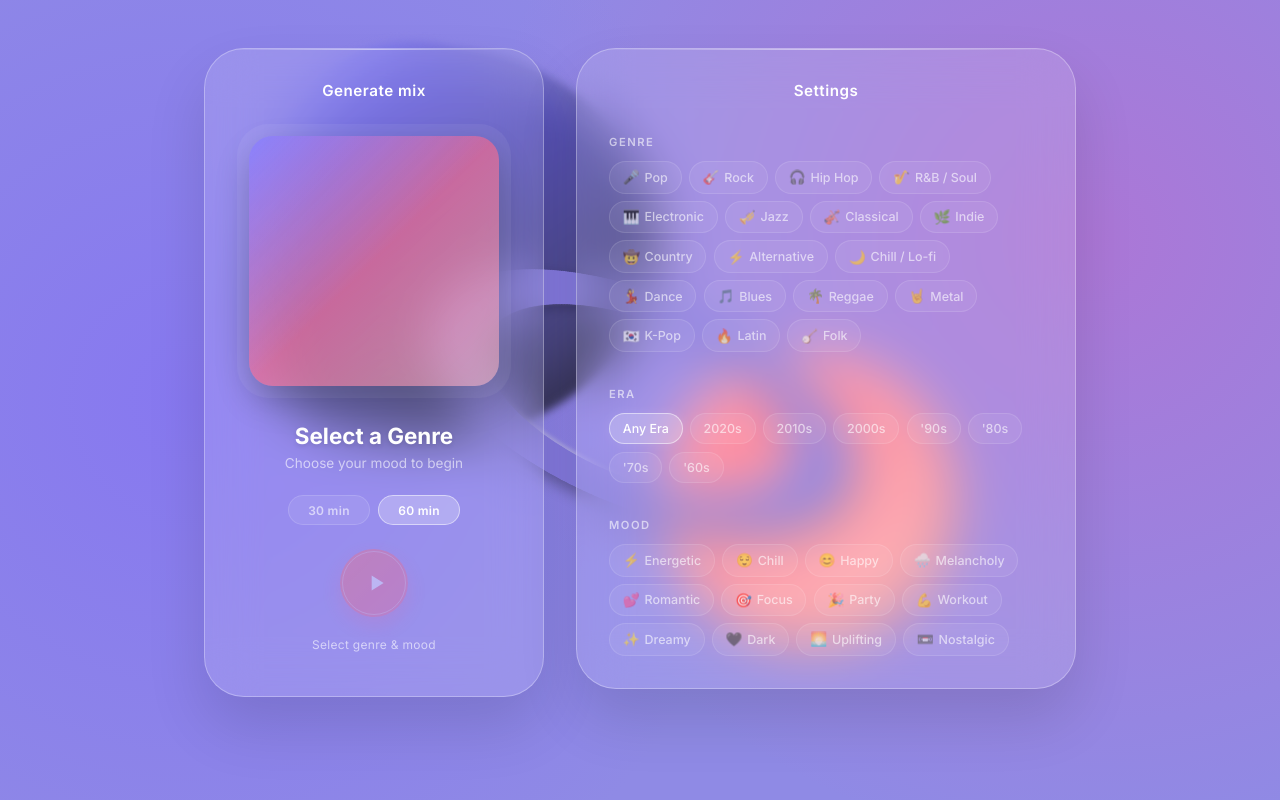
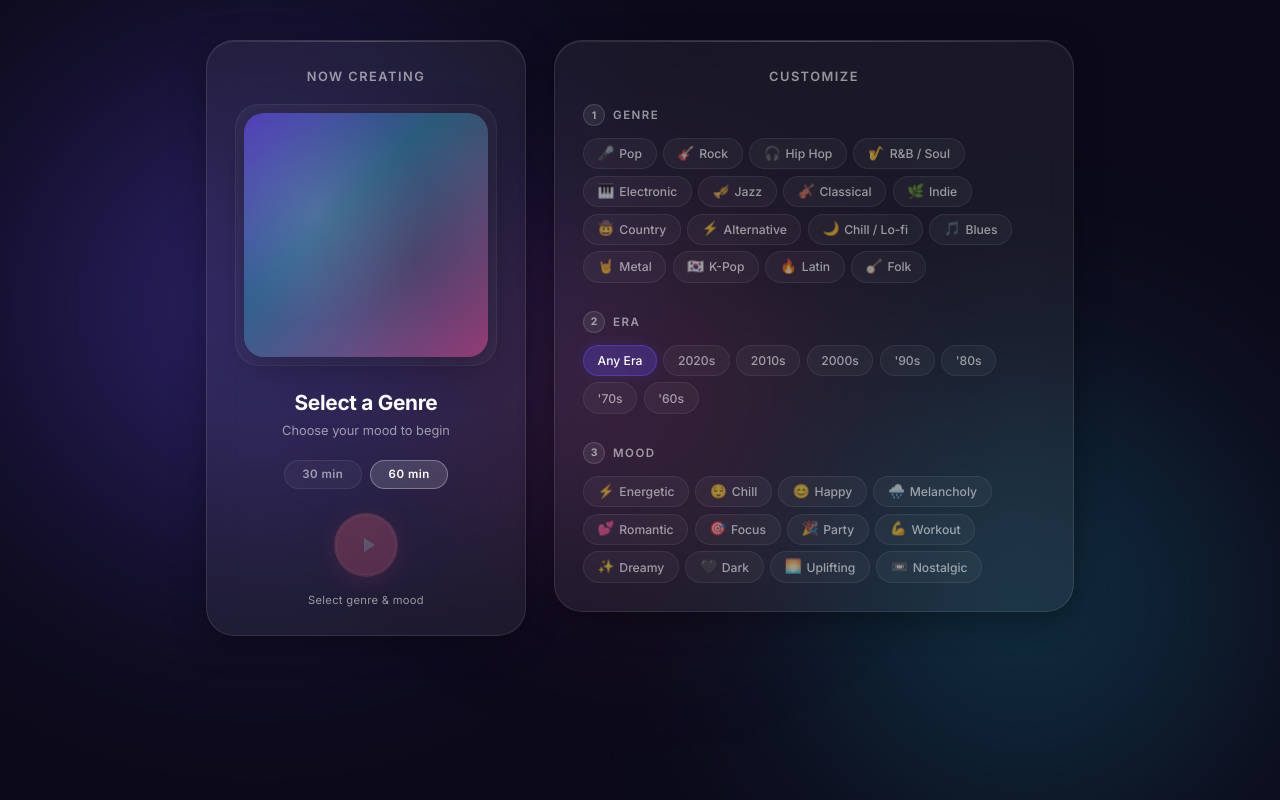
Before and after one commit to raynya1212/music-playlist-generator, a Next.js app: page / in a window 1280 px wide. Built offline with nearby package versions, Linux system fonts and the light colour scheme.

Commit message:
feat: dark glassmorphism redesign, remove reggae/dance, add era selection, numbered step UX

```diff
--- a/app/globals.css
+++ b/app/globals.css
@@ -1,173 +1,169 @@
 :root {
-  --bg-color: #8f8ae5;
-  --glass-bg: rgba(255, 255, 255, 0.12);
-  --glass-border: rgba(255, 255, 255, 0.3);
-  --glass-shadow: 0 30px 60px rgba(0, 0, 0, 0.12);
+  --font-main: 'Inter', sans-serif;
   --text-primary: #ffffff;
-  --text-secondary: rgba(255, 255, 255, 0.6);
+  --text-secondary: rgba(255, 255, 255, 0.55);
+  --accent: #f06292;
   --accent-gradient: linear-gradient(135deg, #ff6b6b 0%, #f06292 100%);
-  --accent-glow: 0 8px 20px rgba(240, 98, 146, 0.5);
-  --font-main: 'Inter', sans-serif;
+  --accent-glow: 0 6px 24px rgba(240, 98, 146, 0.45);
 }
 
-* {
-  box-sizing: border-box;
+* { box-sizing: border-box; margin: 0; padding: 0; }
+
+body {
+  min-height: 100vh;
+  font-family: var(--font-main);
+  color: var(--text-primary);
+  overflow-x: hidden;
+  position: relative;
+  /* Deep dark canvas with rich color spots */
+  background: #0c0a1a;
 }
 
-body {
-  margin: 0;
-  padding: 0;
-  min-height: 100vh;
-  background-color: var(--bg-color);
-  background-image:
-    radial-gradient(circle at 15% 50%, rgba(135, 120, 240, 1) 0%, transparent 50%),
-    radial-gradient(circle at 85% 30%, rgba(200, 100, 200, 0.5) 0%, transparent 50%);
-  font-family: var(--font-main);
-  color: var(--text-primary);
-  display: flex;
-  justify-content: center;
-  align-items: flex-start;
-  overflow-x: hidden;
-  position: relative;
+/* ─── Mesh gradient background ─── */
+.bg-mesh {
+  position: fixed;
+  inset: 0;
+  z-index: 0;
+  pointer-events: none;
+  overflow: hidden;
 }
 
-/* 3D Abstract Background Shapes */
-.bg-shape {
-  position: fixed;
-  z-index: 0;
+.bg-mesh::before,
+.bg-mesh::after {
+  content: '';
+  position: absolute;
   border-radius: 50%;
-  filter: blur(4px);
-  pointer-events: none;
+  filter: blur(100px);
 }
 
-.shape-1 {
-  width: 400px;
-  height: 400px;
-  background: linear-gradient(135deg, #6c63ff 0%, #3f3d56 100%);
-  top: 10%;
-  left: 20%;
-  border-radius: 40% 60% 70% 30% / 40% 50% 60% 50%;
-  animation: float 10s ease-in-out infinite;
-  box-shadow: inset -20px -20px 40px rgba(0,0,0,0.2), inset 20px 20px 40px rgba(255,255,255,0.2);
+/* Primary blob - violet / indigo */
+.bg-mesh::before {
+  width: 60vw;
+  height: 60vw;
+  max-width: 800px;
+  max-height: 800px;
+  background: radial-gradient(circle, rgba(99, 73, 230, 0.45) 0%, transparent 70%);
+  top: -10%;
+  left: -10%;
 }
 
-.shape-2 {
-  width: 300px;
-  height: 300px;
-  background: linear-gradient(135deg, #ff6584 0%, #ffb8b8 100%);
-  bottom: 15%;
-  right: 25%;
-  border-radius: 50%;
-  animation: float 12s ease-in-out infinite reverse;
-  box-shadow: inset -15px -15px 30px rgba(0,0,0,0.15), inset 15px 15px 30px rgba(255,255,255,0.3);
+/* Secondary blob - teal / cyan */
+.bg-mesh::after {
+  width: 50vw;
+  height: 50vw;
+  max-width: 700px;
+  max-height: 700px;
+  background: radial-gradient(circle, rgba(34, 211, 238, 0.25) 0%, transparent 70%);
+  bottom: -15%;
+  right: -5%;
 }
 
-.shape-ring {
-  width: 450px;
-  height: 450px;
-  border: 60px solid #857ae0;
+/* Third accent blob */
+.bg-blob-accent {
+  position: fixed;
+  width: 40vw;
+  height: 40vw;
+  max-width: 550px;
+  max-height: 550px;
   border-radius: 50%;
-  position: fixed;
+  background: radial-gradient(circle, rgba(236, 72, 153, 0.2) 0%, transparent 70%);
   top: 50%;
   left: 50%;
-  transform: translate(-50%, -50%) rotateX(60deg) rotateY(20deg);
-  box-shadow:
-    inset 0 10px 20px rgba(0,0,0,0.2),
-    0 15px 30px rgba(0,0,0,0.3),
-    inset 0 -5px 10px rgba(255,255,255,0.4);
+  transform: translate(-50%, -50%);
+  filter: blur(80px);
   z-index: 0;
   pointer-events: none;
 }
 
-@keyframes float {
-  0% { transform: translateY(0px) rotate(0deg); }
-  50% { transform: translateY(-30px) rotate(10deg); }
-  100% { transform: translateY(0px) rotate(0deg); }
-}
-
+/* ─── Layout ─── */
 .container {
   display: flex;
-  gap: 2rem;
+  gap: 1.75rem;
   z-index: 10;
-  padding: 2rem;
-  max-width: 1100px;
+  padding: 2.5rem 2rem;
+  max-width: 1060px;
   width: 100%;
+  margin: 0 auto;
   justify-content: center;
   align-items: flex-start;
   flex-wrap: wrap;
   min-height: 100vh;
-  padding-top: 3rem;
-  padding-bottom: 3rem;
 }
 
-/* Glassmorphism Panel */
+/* ─── Glass Panel ─── */
 .glass-panel {
-  background: var(--glass-bg);
-  backdrop-filter: blur(25px);
-  -webkit-backdrop-filter: blur(25px);
-  border: 1px solid var(--glass-border);
-  border-radius: 2.5rem;
-  padding: 2rem;
-  box-shadow: var(--glass-shadow);
+  background: rgba(255, 255, 255, 0.06);
+  backdrop-filter: blur(16px);
+  -webkit-backdrop-filter: blur(16px);
+  border: 1px solid rgba(255, 255, 255, 0.1);
+  border-radius: 1.75rem;
+  padding: 1.75rem;
+  box-shadow:
+    0 8px 32px rgba(0, 0, 0, 0.35),
+    inset 0 1px 0 rgba(255, 255, 255, 0.08);
   display: flex;
   flex-direction: column;
   position: relative;
-  overflow: hidden;
 }
 
+/* Top highlight line */
 .glass-panel::before {
   content: '';
   position: absolute;
-  top: 0; left: 0; right: 0; height: 1px;
-  background: linear-gradient(90deg, rgba(255,255,255,0) 0%, rgba(255,255,255,0.5) 50%, rgba(255,255,255,0) 100%);
+  top: 0; left: 2rem; right: 2rem; height: 1px;
+  background: linear-gradient(90deg, transparent 0%, rgba(255,255,255,0.15) 50%, transparent 100%);
 }
 
-/* Player panel (left) */
+/* ─── Player Panel (left) ─── */
 .player-panel {
-  width: 340px;
+  width: 320px;
   flex-shrink: 0;
   position: sticky;
-  top: 3rem;
+  top: 2.5rem;
 }
 
-/* List panel (right) */
+/* ─── Settings Panel (right) ─── */
 .list-panel {
-  width: 500px;
+  width: 520px;
   flex-shrink: 0;
 }
 
-/* Header */
+/* ─── Panel Header ─── */
 .panel-header {
   display: flex;
   justify-content: center;
   align-items: center;
-  margin-bottom: 1.5rem;
+  margin-bottom: 1.25rem;
 }
 
 .header-title {
-  font-size: 0.95rem;
+  font-size: 0.8rem;
   font-weight: 600;
-  letter-spacing: 0.5px;
+  letter-spacing: 1.5px;
+  text-transform: uppercase;
+  color: var(--text-secondary);
 }
 
-/* Album Art */
+/* ─── Album Art ─── */
 .album-art-container {
   width: 100%;
   aspect-ratio: 1;
-  border-radius: 2rem;
+  border-radius: 1.5rem;
   margin-bottom: 1.5rem;
-  position: relative;
-  background: rgba(255,255,255,0.06);
-  padding: 0.75rem;
+  padding: 0.5rem;
+  background: rgba(255,255,255,0.04);
+  border: 1px solid rgba(255,255,255,0.06);
 }
 
 .album-art {
   width: 100%;
   height: 100%;
-  border-radius: 1.5rem;
-  background:
-    linear-gradient(135deg, rgba(108, 99, 255, 0.8) 0%, rgba(255, 101, 132, 0.6) 50%, rgba(255, 184, 184, 0.5) 100%);
-  box-shadow: 0 15px 35px rgba(0,0,0,0.2);
+  border-radius: 1.25rem;
+  background: linear-gradient(135deg,
+    rgba(99, 73, 230, 0.7) 0%,
+    rgba(34, 211, 238, 0.3) 40%,
+    rgba(236, 72, 153, 0.5) 100%);
+  box-shadow: 0 12px 40px rgba(0,0,0,0.3);
   position: relative;
   overflow: hidden;
   display: flex;
@@ -175,53 +171,53 @@ body {
   align-items: center;
 }
 
-.album-art::after {
+.album-art::before {
   content: '';
   position: absolute;
-  top: 0; left: 0; right: 0; bottom: 0;
-  background: linear-gradient(135deg, rgba(255,255,255,0.15) 0%, transparent 50%);
+  inset: 0;
+  background:
+    radial-gradient(circle at 30% 40%, rgba(255,255,255,0.12) 0%, transparent 50%),
+    radial-gradient(circle at 70% 60%, rgba(0,0,0,0.15) 0%, transparent 50%);
   pointer-events: none;
 }
 
 .album-overlay {
   position: relative;
   z-index: 2;
-  display: flex;
-  justify-content: center;
-  align-items: center;
 }
 
 .album-genre-icon {
-  font-size: 5rem;
-  filter: drop-shadow(0 4px 12px rgba(0,0,0,0.3));
-  animation: pulse-icon 3s ease-in-out infinite;
+  font-size: 4.5rem;
+  filter: drop-shadow(0 4px 16px rgba(0,0,0,0.4));
+  animation: float-icon 4s ease-in-out infinite;
 }
 
-@keyframes pulse-icon {
-  0%, 100% { transform: scale(1); }
-  50% { transform: scale(1.08); }
+@keyframes float-icon {
+  0%, 100% { transform: translateY(0); }
+  50% { transform: translateY(-8px); }
 }
 
-/* Track Info */
+/* ─── Track Info ─── */
 .track-info {
   text-align: center;
-  margin-bottom: 1.5rem;
+  margin-bottom: 1.25rem;
 }
 
 .track-title {
-  font-size: 1.4rem;
+  font-size: 1.3rem;
   font-weight: 700;
-  margin: 0 0 0.4rem 0;
-  text-shadow: 0 2px 4px rgba(0,0,0,0.1);
+  margin: 0 0 0.35rem 0;
+  letter-spacing: -0.3px;
 }
 
 .track-artist {
-  font-size: 0.85rem;
+  font-size: 0.8rem;
   color: var(--text-secondary);
   margin: 0;
+  line-height: 1.5;
 }
 
-/* Duration bar */
+/* ─── Duration Pills ─── */
 .duration-bar {
   display: flex;
   justify-content: center;
@@ -230,45 +226,46 @@ body {
 }
 
 .duration-pill {
-  padding: 0.4rem 1.2rem;
+  padding: 0.4rem 1.1rem;
   border-radius: 999px;
-  border: 1px solid rgba(255,255,255,0.15);
-  background: rgba(255,255,255,0.08);
+  border: 1px solid rgba(255,255,255,0.08);
+  background: rgba(255,255,255,0.04);
   color: var(--text-secondary);
-  font-size: 0.75rem;
+  font-size: 0.72rem;
   font-weight: 600;
   cursor: pointer;
   transition: all 0.25s ease;
   font-family: var(--font-main);
-  letter-spacing: 0.3px;
+  letter-spacing: 0.5px;
 }
 
 .duration-pill:hover {
-  background: rgba(255,255,255,0.15);
+  background: rgba(255,255,255,0.1);
+  border-color: rgba(255,255,255,0.15);
 }
 
 .duration-pill-active {
-  background: rgba(255,255,255,0.25) !important;
+  background: rgba(255,255,255,0.14) !important;
   color: var(--text-primary) !important;
-  border-color: rgba(255,255,255,0.5) !important;
+  border-color: rgba(255,255,255,0.3) !important;
 }
 
 .duration-pill:disabled {
-  opacity: 0.5;
+  opacity: 0.4;
   cursor: not-allowed;
 }
 
-/* Controls */
+/* ─── Play / Generate Button ─── */
 .controls {
   display: flex;
   justify-content: center;
   align-items: center;
-  margin-bottom: 0.5rem;
+  margin-bottom: 0.25rem;
 }
 
 .play-btn {
-  width: 68px;
-  height: 68px;
+  width: 64px;
+  height: 64px;
   border-radius: 50%;
   background: var(--accent-gradient);
   border: none;
@@ -285,160 +282,176 @@ body {
 .play-btn::before {
   content: '';
   position: absolute;
-  top: 2px; left: 2px; right: 2px; bottom: 2px;
+  inset: 2px;
   border-radius: 50%;
-  border: 1px solid rgba(255,255,255,0.4);
+  border: 1px solid rgba(255,255,255,0.35);
 }
 
 .play-btn:hover:not(:disabled) {
-  transform: scale(1.08);
-  box-shadow: 0 12px 30px rgba(240, 98, 146, 0.6);
+  transform: scale(1.1);
+  box-shadow: 0 10px 32px rgba(240, 98, 146, 0.55);
 }
 
 .play-btn:disabled {
-  opacity: 0.35;
+  opacity: 0.25;
   cursor: not-allowed;
   transform: none;
 }
 
 .play-btn svg {
-  width: 26px;
-  height: 26px;
+  width: 24px;
+  height: 24px;
   fill: currentColor;
-  margin-left: 4px;
+  margin-left: 3px;
 }
 
-.play-btn.loading svg {
-  margin-left: 0;
-}
+.play-btn.loading svg { margin-left: 0; }
 
 .generate-hint {
   text-align: center;
   color: var(--text-secondary);
-  font-size: 0.75rem;
+  font-size: 0.7rem;
   margin-top: 0.75rem;
   letter-spacing: 0.3px;
 }
 
-/* Error */
+/* ─── Error Message ─── */
 .error-msg {
-  color: #ffb8b8;
-  font-size: 0.8rem;
+  color: #fca5a5;
+  font-size: 0.78rem;
   text-align: center;
-  background: rgba(255, 100, 100, 0.12);
-  padding: 0.6rem;
+  background: rgba(239, 68, 68, 0.1);
+  padding: 0.6rem 0.75rem;
   border-radius: 0.75rem;
-  border: 1px solid rgba(255, 100, 100, 0.2);
+  border: 1px solid rgba(239, 68, 68, 0.15);
   margin-top: 1rem;
 }
 
-/* Sections */
+/* ─── Sections ─── */
 .section {
-  margin-bottom: 1.5rem;
+  margin-bottom: 1.75rem;
 }
 
 .section:last-child {
   margin-bottom: 0;
 }
 
+.section-label {
+  display: flex;
+  align-items: center;
+  gap: 0.5rem;
+  margin-bottom: 0.75rem;
+}
+
+.section-number {
+  width: 22px;
+  height: 22px;
+  border-radius: 50%;
+  background: rgba(255,255,255,0.08);
+  border: 1px solid rgba(255,255,255,0.12);
+  display: flex;
+  justify-content: center;
+  align-items: center;
+  font-size: 0.65rem;
+  font-weight: 700;
+  color: var(--text-secondary);
+  flex-shrink: 0;
+}
+
 .section-title {
-  font-size: 0.7rem;
+  font-size: 0.72rem;
   text-transform: uppercase;
   letter-spacing: 1.5px;
   color: var(--text-secondary);
-  margin-bottom: 0.75rem;
   font-weight: 600;
 }
 
-/* Chip Grid */
+/* ─── Chip Grid ─── */
 .chip-grid {
   display: flex;
   flex-wrap: wrap;
-  gap: 0.45rem;
+  gap: 0.4rem;
 }
 
 .chip {
   display: inline-flex;
   align-items: center;
   gap: 0.3rem;
-  padding: 0.45rem 0.8rem;
+  padding: 0.45rem 0.85rem;
   border-radius: 999px;
-  border: 1px solid rgba(255, 255, 255, 0.12);
-  background: rgba(255, 255, 255, 0.06);
+  border: 1px solid rgba(255, 255, 255, 0.07);
+  background: rgba(255, 255, 255, 0.04);
   color: var(--text-secondary);
-  font-size: 0.78rem;
+  font-size: 0.76rem;
   font-weight: 500;
   cursor: pointer;
-  transition: all 0.25s ease;
+  transition: all 0.2s ease;
   font-family: var(--font-main);
 }
 
 .chip:hover {
-  background: rgba(255, 255, 255, 0.15);
-  color: var(--text-primary);
-  border-color: rgba(255, 255, 255, 0.25);
+  background: rgba(255, 255, 255, 0.1);
+  color: rgba(255,255,255,0.85);
+  border-color: rgba(255, 255, 255, 0.15);
 }
 
 .chip-active {
-  background: rgba(255, 255, 255, 0.22) !important;
+  background: rgba(99, 73, 230, 0.3) !important;
   color: var(--text-primary) !important;
-  border-color: rgba(255, 255, 255, 0.5) !important;
-  box-shadow: 0 0 12px rgba(255, 255, 255, 0.08);
+  border-color: rgba(99, 73, 230, 0.5) !important;
+  box-shadow: 0 0 16px rgba(99, 73, 230, 0.15);
 }
 
 .chip:disabled {
-  opacity: 0.5;
+  opacity: 0.4;
   cursor: not-allowed;
 }
 
 .chip-icon {
   font-size: 0.85rem;
+  line-height: 1;
 }
 
-/* List Items */
+/* ─── List Items (Playlist Result) ─── */
 .list-item {
   display: flex;
   align-items: center;
-  padding: 0.75rem 0;
-  border-bottom: 1px solid rgba(255,255,255,0.08);
+  padding: 0.7rem 0;
+  border-bottom: 1px solid rgba(255,255,255,0.05);
 }
 
-.list-item:last-child {
-  border-bottom: none;
-}
+.list-item:last-child { border-bottom: none; }
 
 .list-item-img {
-  width: 44px;
-  height: 44px;
-  border-radius: 0.75rem;
-  background: rgba(255,255,255,0.2);
-  margin-right: 1rem;
+  width: 42px;
+  height: 42px;
+  border-radius: 0.6rem;
+  background: rgba(255,255,255,0.1);
+  margin-right: 0.85rem;
   flex-shrink: 0;
   background-size: cover;
   background-position: center;
 }
 
-.list-item-info {
-  flex: 1;
-}
+.list-item-info { flex: 1; }
 
 .list-item-title {
-  font-size: 0.9rem;
+  font-size: 0.88rem;
   font-weight: 600;
-  margin: 0 0 0.25rem 0;
+  margin: 0 0 0.2rem 0;
 }
 
 .list-item-subtitle {
-  font-size: 0.75rem;
+  font-size: 0.72rem;
   color: var(--text-secondary);
   margin: 0;
 }
 
 .list-item-action {
-  width: 32px;
-  height: 32px;
+  width: 30px;
+  height: 30px;
   border-radius: 50%;
-  background: rgba(255, 255, 255, 0.15);
+  background: rgba(255, 255, 255, 0.08);
   display: flex;
   justify-content: center;
   align-items: center;
@@ -447,27 +460,27 @@ body {
 }
 
 .list-item-action:hover {
-  background: rgba(255, 255, 255, 0.25);
+  background: rgba(255, 255, 255, 0.15);
 }
 
 .list-item-action svg {
-  width: 14px;
-  height: 14px;
+  width: 13px;
+  height: 13px;
   fill: currentColor;
-  color: #ff6b6b;
+  color: var(--accent);
 }
 
-/* Reset Button */
+/* ─── Reset / Another Button ─── */
 .reset-btn {
   display: block;
   width: 100%;
-  padding: 0.7rem;
+  padding: 0.65rem;
   margin-top: 1rem;
   border-radius: 999px;
-  border: 1px solid rgba(255, 255, 255, 0.2);
-  background: rgba(255, 255, 255, 0.08);
-  color: var(--text-primary);
-  font-size: 0.82rem;
+  border: 1px solid rgba(255, 255, 255, 0.1);
+  background: rgba(255, 255, 255, 0.05);
+  color: var(--text-secondary);
+  font-size: 0.78rem;
   font-weight: 600;
   cursor: pointer;
   transition: all 0.25s ease;
@@ -475,31 +488,32 @@ body {
 }
 
 .reset-btn:hover {
-  background: rgba(255, 255, 255, 0.18);
-  border-color: rgba(255, 255, 255, 0.4);
+  background: rgba(255, 255, 255, 0.12);
+  color: var(--text-primary);
+  border-color: rgba(255, 255, 255, 0.2);
 }
 
-/* Animations */
+/* ─── Animations ─── */
 @keyframes spin {
   from { transform: rotate(0deg); }
   to { transform: rotate(360deg); }
 }
 
 .spinner {
-  width: 26px;
-  height: 26px;
-  border: 3px solid rgba(255,255,255,0.3);
+  width: 24px;
+  height: 24px;
+  border: 2.5px solid rgba(255,255,255,0.25);
   border-radius: 50%;
   border-top-color: white;
-  animation: spin 1s linear infinite;
+  animation: spin 0.8s linear infinite;
 }
 
-/* Responsive */
+/* ─── Responsive ─── */
 @media (max-width: 900px) {
   .container {
     flex-direction: column;
     align-items: center;
-    padding-top: 2rem;
+    padding: 1.5rem 1rem;
   }
 
   .player-panel,
@@ -508,31 +522,19 @@ body {
     max-width: 500px;
   }
 
-  .player-panel {
-    position: static;
-  }
+  .player-panel { position: static; }
 }
 
 @media (max-width: 500px) {
-  .container {
-    padding: 1rem;
-  }
-
   .glass-panel {
-    padding: 1.5rem;
-    border-radius: 1.5rem;
-  }
-
-  .player-panel {
-    width: 100%;
+    padding: 1.25rem;
+    border-radius: 1.25rem;
   }
 
   .chip {
-    padding: 0.35rem 0.6rem;
-    font-size: 0.72rem;
+    padding: 0.35rem 0.65rem;
+    font-size: 0.7rem;
   }
 
-  .album-genre-icon {
-    font-size: 3.5rem;
-  }
+  .album-genre-icon { font-size: 3.5rem; }
 }
--- a/app/page.tsx
+++ b/app/page.tsx
@@ -15,13 +15,22 @@ const GENRES = [
   { id: "country", label: "Country", icon: "🤠" },
   { id: "alternative", label: "Alternative", icon: "⚡" },
   { id: "chill", label: "Chill / Lo-fi", icon: "🌙" },
-  { id: "dance", label: "Dance", icon: "💃" },
   { id: "blues", label: "Blues", icon: "🎵" },
-  { id: "reggae", label: "Reggae", icon: "🌴" },
   { id: "metal", label: "Metal", icon: "🤘" },
   { id: "k-pop", label: "K-Pop", icon: "🇰🇷" },
   { id: "latin", label: "Latin", icon: "🔥" },
   { id: "folk", label: "Folk", icon: "🪕" },
+];
+
+const ERAS = [
+  { id: "any", label: "Any Era" },
+  { id: "2020s", label: "2020s" },
+  { id: "2010s", label: "2010s" },
+  { id: "2000s", label: "2000s" },
+  { id: "90s", label: "'90s" },
+  { id: "80s", label: "'80s" },
+  { id: "70s", label: "'70s" },
+  { id: "60s", label: "'60s" },
 ];
 
 const MOODS = [
@@ -37,17 +46,6 @@ const MOODS = [
   { id: "dark", label: "Dark", icon: "🖤" },
   { id: "uplifting", label: "Uplifting", icon: "🌅" },
   { id: "nostalgic", label: "Nostalgic", icon: "📼" },
-];
-
-const ERAS = [
-  { id: "any", label: "Any Era" },
-  { id: "2020s", label: "2020s" },
-  { id: "2010s", label: "2010s" },
-  { id: "2000s", label: "2000s" },
-  { id: "90s", label: "'90s" },
-  { id: "80s", label: "'80s" },
-  { id: "70s", label: "'70s" },
-  { id: "60s", label: "'60s" },
 ];
 
 const DURATIONS = [
@@ -107,15 +105,15 @@ export default function Home() {
 
   return (
     <>
-      <div className="bg-shape shape-1"></div>
-      <div className="bg-shape shape-2"></div>
-      <div className="shape-ring"></div>
+      {/* Background */}
+      <div className="bg-mesh"></div>
+      <div className="bg-blob-accent"></div>
 
       <main className="container">
         {/* Left Panel - Player Style */}
         <div className="glass-panel player-panel">
           <div className="panel-header">
-            <span className="header-title">Generate mix</span>
+            <span className="header-title">Now Creating</span>
           </div>
 
           <div className="album-art-container">
@@ -139,7 +137,7 @@ export default function Home() {
             </p>
           </div>
 
-          {/* Duration toggle styled like a progress bar area */}
+          {/* Duration */}
           <div className="duration-bar">
             {DURATIONS.map((d) => (
               <button
@@ -153,7 +151,7 @@ export default function Home() {
             ))}
           </div>
 
-          {/* Play / Generate button */}
+          {/* Generate button */}
           <div className="controls">
             <button
               className={`play-btn ${loading ? 'loading' : ''}`}
@@ -174,21 +172,22 @@ export default function Home() {
           </p>
 
           {error && (
-            <div className="error-msg">
-              {error}
-            </div>
+            <div className="error-msg">{error}</div>
           )}
         </div>
 
-        {/* Right Panel - Selections & Result */}
+        {/* Right Panel - Settings */}
         <div className="glass-panel list-panel">
           <div className="panel-header">
-            <span className="header-title">Settings</span>
+            <span className="header-title">Customize</span>
           </div>
 
-          {/* Genre */}
+          {/* Step 1: Genre */}
           <div className="section">
-            <h3 className="section-title">Genre</h3>
+            <div className="section-label">
+              <span className="section-number">1</span>
+              <h3 className="section-title">Genre</h3>
+            </div>
             <div className="chip-grid">
               {GENRES.map((g) => (
                 <button
@@ -204,9 +203,12 @@ export default function Home() {
             </div>
           </div>
 
-          {/* Era */}
+          {/* Step 2: Era */}
           <div className="section">
-            <h3 className="section-title">Era</h3>
+            <div className="section-label">
+              <span className="section-number">2</span>
+              <h3 className="section-title">Era</h3>
+            </div>
             <div className="chip-grid">
               {ERAS.map((e) => (
                 <button
@@ -221,9 +223,12 @@ export default function Home() {
             </div>
           </div>
 
-          {/* Mood */}
+          {/* Step 3: Mood */}
           <div className="section">
-            <h3 className="section-title">Mood</h3>
+            <div className="section-label">
+              <span className="section-number">3</span>
+              <h3 className="section-title">Mood</h3>
+            </div>
             <div className="chip-grid">
               {MOODS.map((m) => (
                 <button
@@ -242,7 +247,10 @@ export default function Home() {
           {/* Result */}
           {playlist && (
             <div className="section">
-              <h3 className="section-title">Your Playlist</h3>
+              <div className="section-label">
+                <span className="section-number">✓</span>
+                <h3 className="section-title">Your Playlist</h3>
+              </div>
               <PlaylistCard url={playlist.url} name={playlist.name} trackCount={playlist.count} />
               <button className="reset-btn" onClick={handleReset}>
                 Generate Another
```
